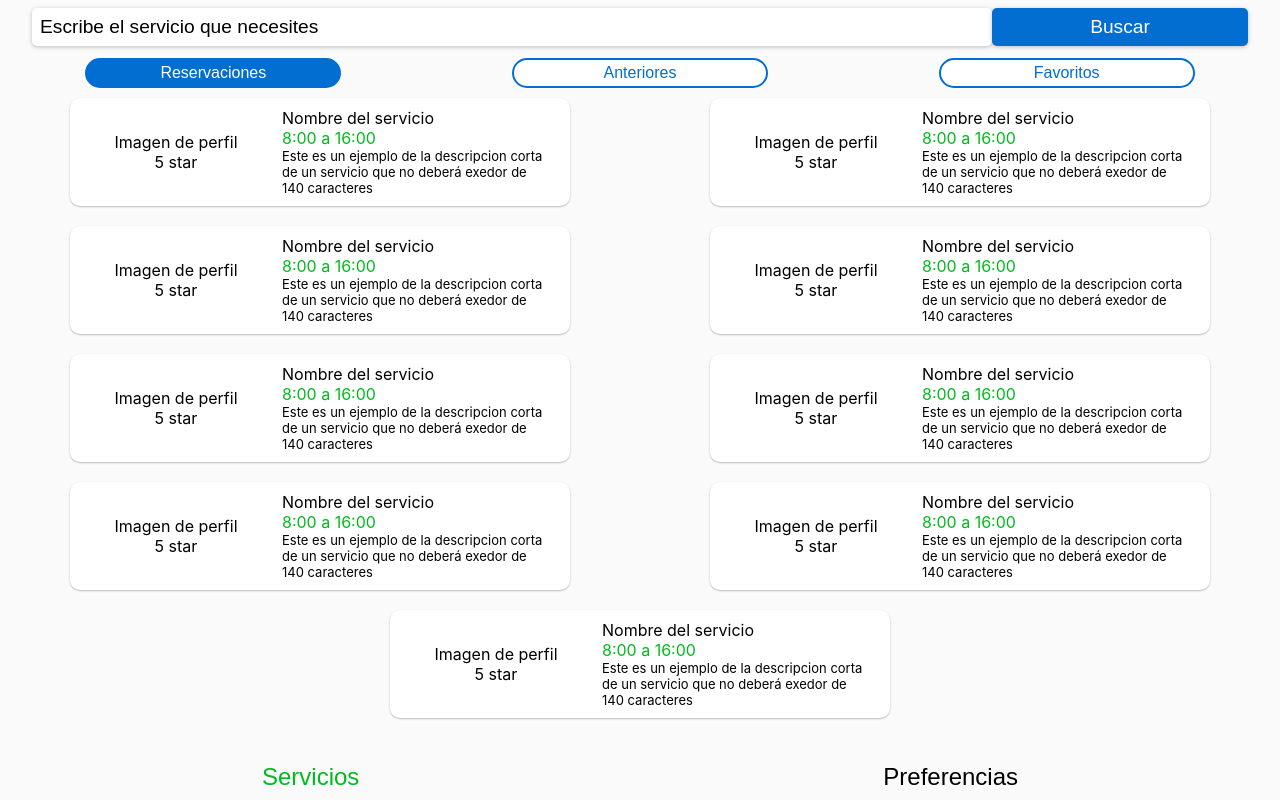
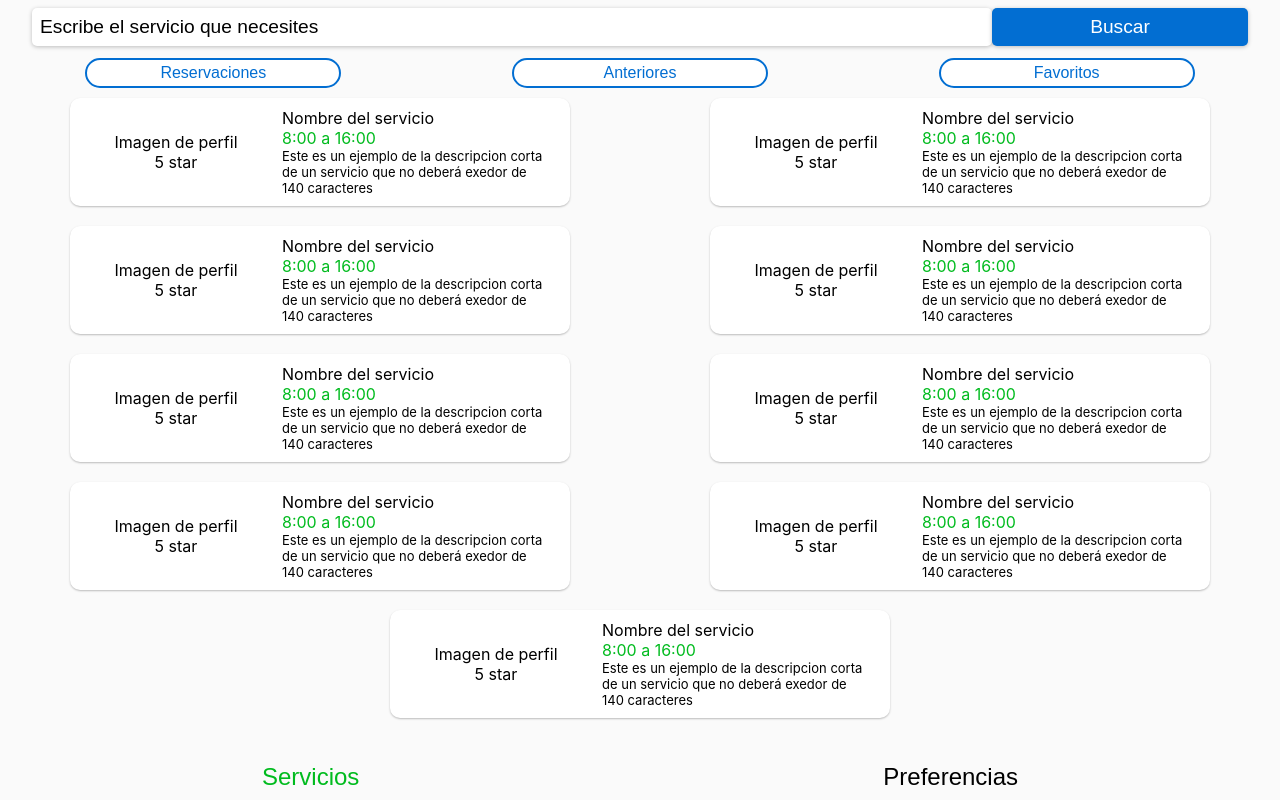
Before and after one commit to moctezumadaniel/tuservicio, a Next.js app: page / in a window 1280 px wide. Built offline with nearby package versions, Linux system fonts and the light colour scheme.

Commit message:
styles for tab services buttons when pressed

```diff
--- a/components/User_services_tab/UserServicesTabButtons.js
+++ b/components/User_services_tab/UserServicesTabButtons.js
@@ -1,8 +1,11 @@
 import styles from '../../styles/UserServices.module.css'
-import {useDispatch} from 'react-redux'
+import {useDispatch, useSelector} from 'react-redux'
 import {changeToReservations, changeToFavourites, changeToPrevious} from '../../redux/actions/UserServicesTab'
+
+
 function UserServicesTabButtons(){
     const dispatch = useDispatch();
+    const tabActive = useSelector(state=>state.userServicesTab)
 
     function handleReservationsButton(){
         dispatch(changeToReservations())
@@ -17,17 +20,20 @@ function UserServicesTabButtons(){
     return(
         <div className={styles.TabButtonsContainer}>
 
-            <button className={styles.TabButtonActive}
+            <button
+            className={tabActive === 'Reservations'? styles.TabButtonsActive : styles.TabButtons}
             onClick={handleReservationsButton}>
                 Reservaciones
             </button>
 
-            <button className={styles.TabButtons}
+            <button
+            className={tabActive === 'Previous'? styles.TabButtonsActive : styles.TabButtons}
             onClick={handlePreviousButton}>
                 Anteriores
             </button>
 
-            <button className={styles.TabButtons}
+            <button
+            className={tabActive === 'Favourites'? styles.TabButtonsActive : styles.TabButtons}
             onClick={handleFavouritesButton}>
                 Favoritos
             </button>
--- a/pages/User_services_tab/ServicesSearch.js
+++ b/pages/User_services_tab/ServicesSearch.js
@@ -1,6 +1,6 @@
 import styles from '../../styles/UserServiceSearch.module.css'
 
-import UserServicePreview from '../../pages/User_service_preview';
+import UserServicePreview from '../User_service_preview';
 
 function ServicesSearch (){
     return(
--- a/styles/UserServices.module.css
+++ b/styles/UserServices.module.css
@@ -20,7 +20,7 @@
     border-color: #026ED2;
 }
 
-.TabButtonActive{
+.TabButtonsActive{
     color: white;
     background-color: #026ED2;
     min-width: 20%;
```
